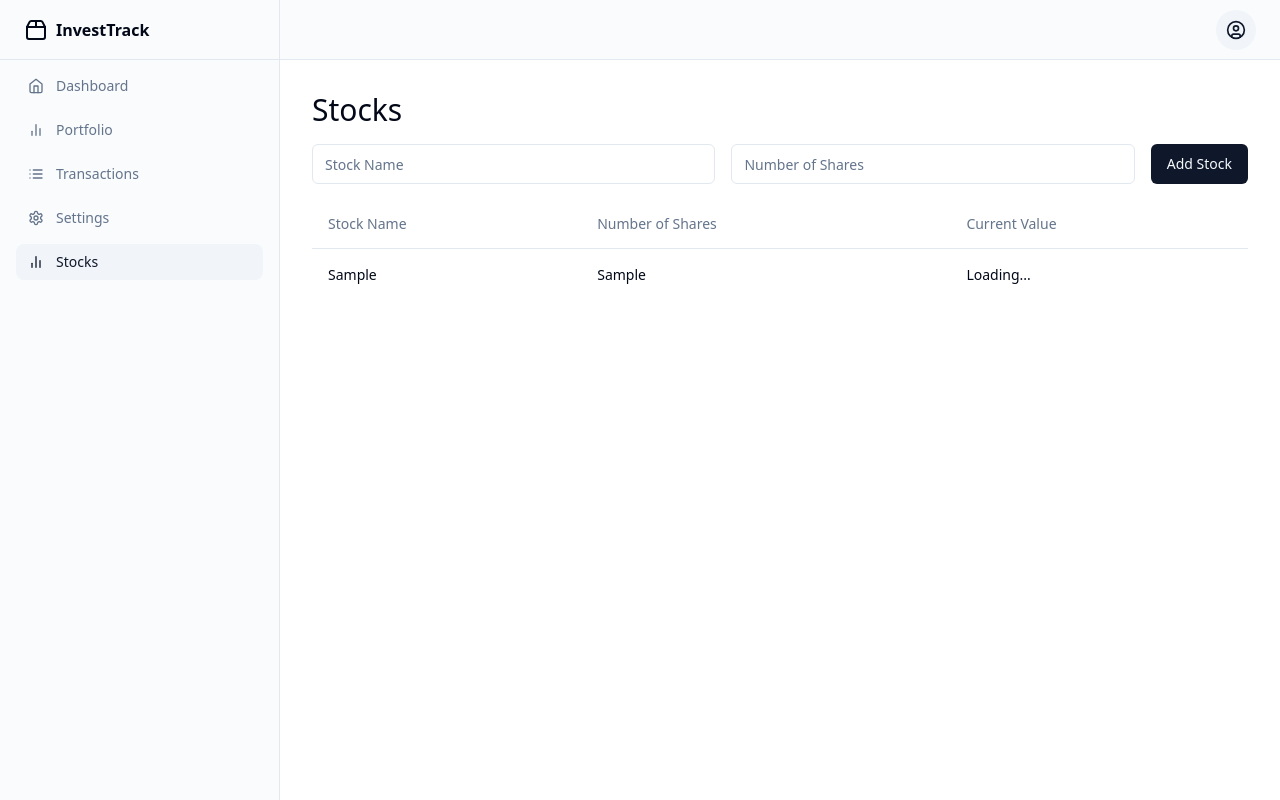
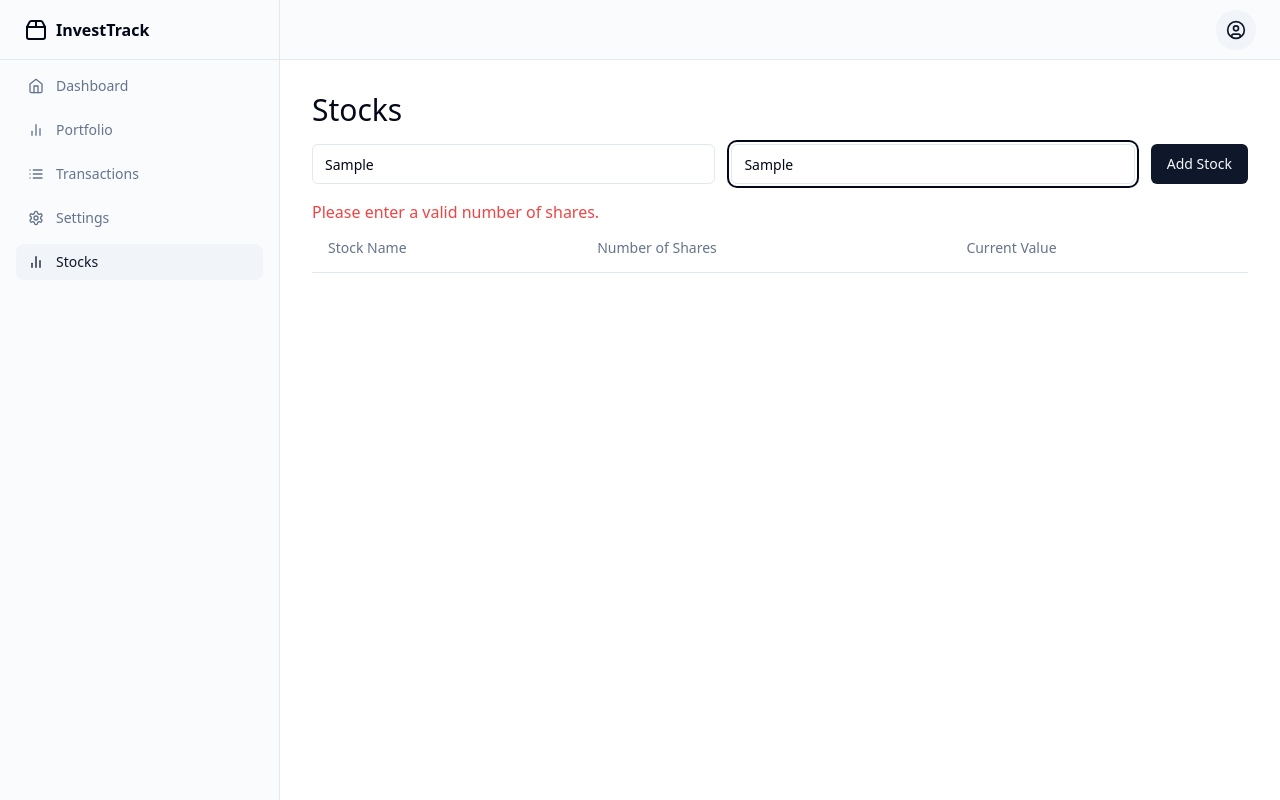
Before and after one commit to GPT-Engineer-App/investment-tracker, a React (Vite) app: page /stocks in a window 1280 px wide. Both pictures are taken after typing "Sample", "Sample" into the empty fields and a click on the button "Add Stock". Built offline with nearby package versions, Linux system fonts and the light colour scheme.

Commit message:
Add validation to "Number of Shares" input field in the Stocks page to only accept integers.

```diff
--- a/src/pages/Stocks.jsx
+++ b/src/pages/Stocks.jsx
@@ -2,6 +2,7 @@ import React, { useState } from "react";
 import { useQuery } from "@tanstack/react-query";
 import { Button } from "@/components/ui/button";
 import { Input } from "@/components/ui/input";
+import { useForm, Controller } from "react-hook-form";
 import {
   Table,
   TableBody,
@@ -16,6 +17,7 @@ import { stockState } from '@/recoil/atoms';
 
 const Stocks = () => {
   const [stocks, setStocks] = useRecoilState(stockState);
+  const { control, handleSubmit, formState: { errors } } = useForm();
   const [stockName, setStockName] = useState("");
   const [shares, setShares] = useState("");
 
@@ -25,30 +27,44 @@ const Stocks = () => {
     enabled: false,
   });
 
-  const addStock = () => {
-    if (stockName && shares) {
-      setStocks([...stocks, { stockName, shares }]);
+  const addStock = handleSubmit((data) => {
+    if (stockName && data.shares) {
+      setStocks([...stocks, { stockName, shares: data.shares }]);
       setStockName("");
       setShares("");
     }
-  };
+  });
 
   return (
     <div className="p-4">
       <h1 className="text-3xl mb-4">Stocks</h1>
+      <form onSubmit={addStock}>
         <div className="flex gap-4 mb-4">
           <Input
             placeholder="Stock Name"
             value={stockName}
             onChange={(e) => setStockName(e.target.value)}
           />
+          <Controller
+            name="shares"
+            control={control}
+            rules={{ required: true, pattern: /^[0-9]+$/ }}
+            render={({ field }) => (
               <Input
+                {...field}
                 placeholder="Number of Shares"
                 value={shares}
-          onChange={(e) => setShares(e.target.value)}
+                onChange={(e) => {
+                  setShares(e.target.value);
+                  field.onChange(e);
+                }}
               />
-        <Button onClick={addStock}>Add Stock</Button>
+            )}
+          />
+          <Button type="submit">Add Stock</Button>
         </div>
+        {errors.shares && <p className="text-red-500">Please enter a valid number of shares.</p>}
+      </form>
       <Table>
         <TableHeader>
           <TableRow>
```
Lines whose indentation alone changed are shown as unchanged.
